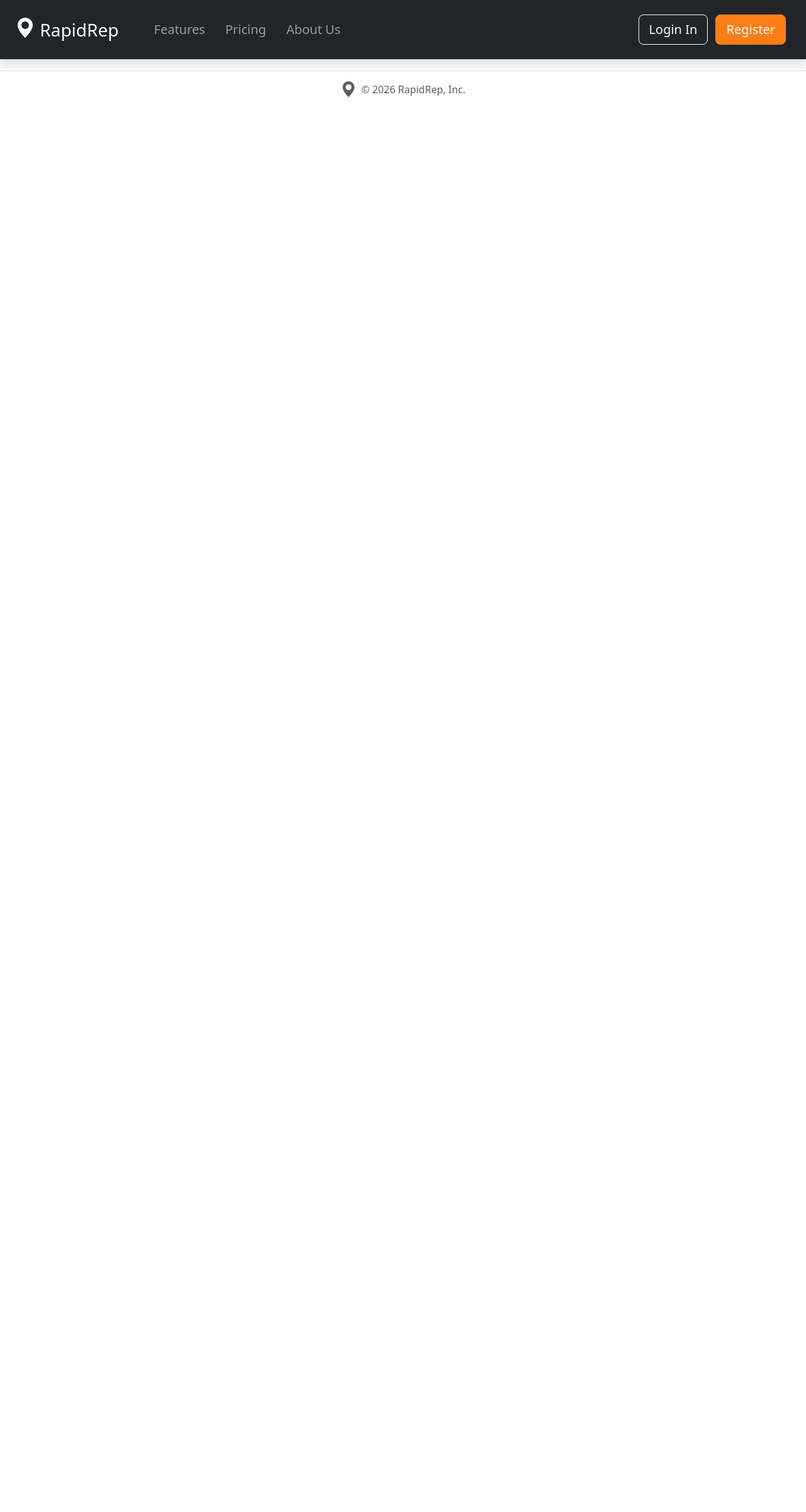
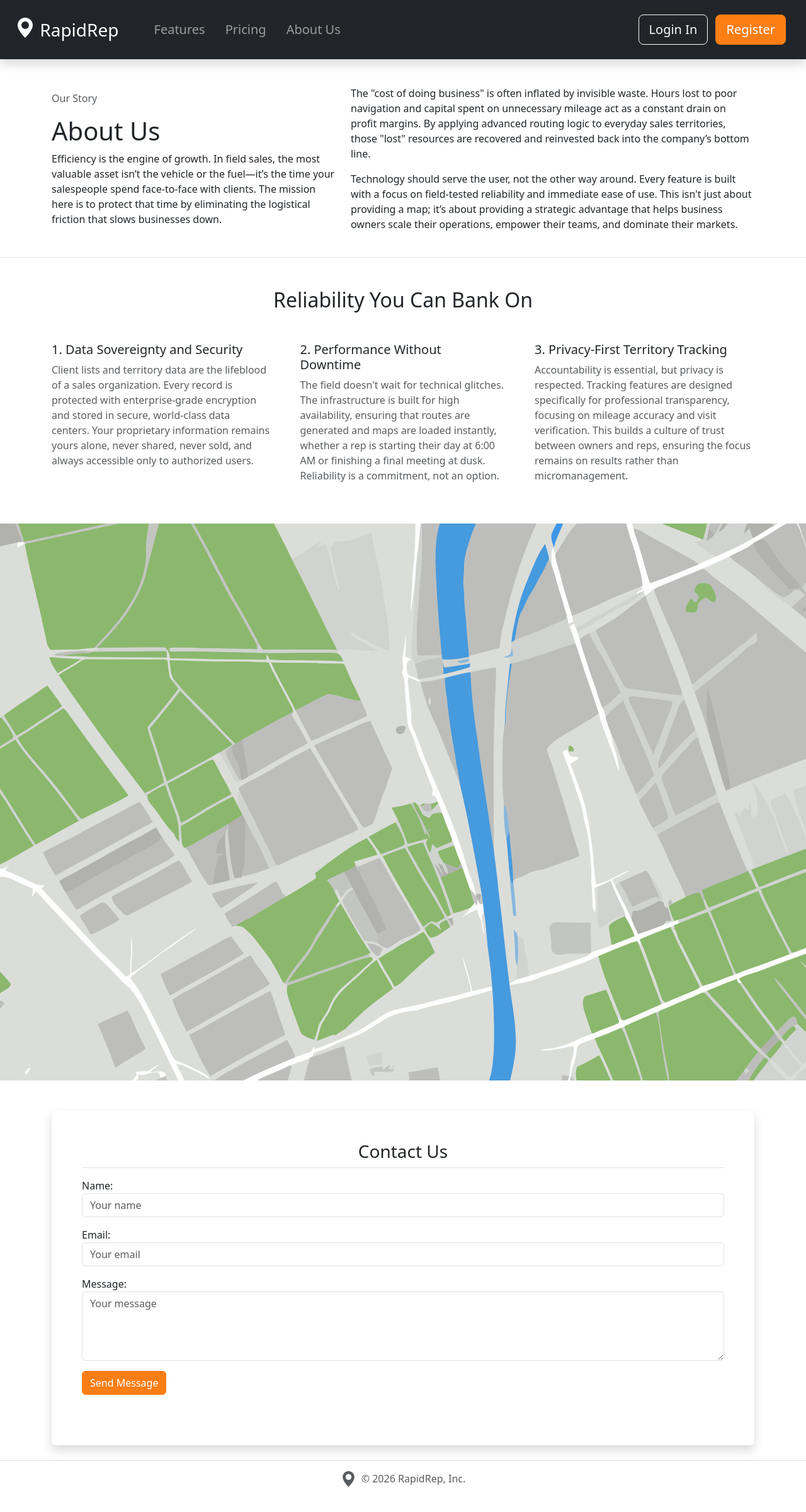
Before and after one commit to dpt-hub/CS50_final_project, a Flask app: page /about-us in a window 1280 px wide; the page is wider, and only the part inside the window is pictured. Shown: that part at 63% size. Before the commit the page ends 154 px from the top of that part, so only its background shows below. Run offline with Flask 3, Linux system fonts and the light colour scheme.

Commit message:
Created About Us page with Map and Contact Form (about_us.html)

```diff
--- a/app/templates/home/about_us.html
+++ b/app/templates/home/about_us.html
@@ -1,4 +1,57 @@
 {% extends "/home/base.html" %}
 {% block content %}
-
+    <div class="container py-4 mt-4 max">
+        <div class="row align-items-center">
+            <div class="col-5">
+                <p class="text-body-secondary">Our Story</p>
+                <h1>About Us</h1>
+                <p>Efficiency is the engine of growth. In field sales, the most valuable asset isn’t the vehicle or the fuel—it’s the time your salespeople spend face-to-face with clients. The mission here is to protect that time by eliminating the logistical friction that slows businesses down.</p>
+            </div>
+            <div class="col">
+                <p>The "cost of doing business" is often inflated by invisible waste. Hours lost to poor navigation and capital spent on unnecessary mileage act as a constant drain on profit margins. By applying advanced routing logic to everyday sales territories, those "lost" resources are recovered and reinvested back into the company’s bottom line.</p>
+                <p>Technology should serve the user, not the other way around. Every feature is built with a focus on field-tested reliability and immediate ease of use. This isn't just about providing a map; it’s about providing a strategic advantage that helps business owners scale their operations, empower their teams, and dominate their markets.</p>
+            </div>
+        </div>
+    </div>
+    <div class="w-100 border-top"></div>
+    <div class="container py-4 mt-4">
+        <h2 class="text-center">Reliability You Can Bank On</h2>
+        <div class="d-flex gap-5 mt-5">
+            <div>
+                <h3 class="fs-5">1. Data Sovereignty and Security</h3>
+                <p class="text-body-secondary">Client lists and territory data are the lifeblood of a sales organization. Every record is protected with enterprise-grade encryption and stored in secure, world-class data centers. Your proprietary information remains yours alone, never shared, never sold, and always accessible only to authorized users.</p>
+            </div>
+            <div>
+                <h3 class="fs-5">2. Performance Without Downtime</h3>
+                <p class="text-body-secondary">The field doesn't wait for technical glitches. The infrastructure is built for high availability, ensuring that routes are generated and maps are loaded instantly, whether a rep is starting their day at 6:00 AM or finishing a final meeting at dusk. Reliability is a commitment, not an option.</p>
+            </div>
+            <div>
+                <h3 class="fs-5">3. Privacy-First Territory Tracking</h3>
+                <p class="text-body-secondary">Accountability is essential, but privacy is respected. Tracking features are designed specifically for professional transparency, focusing on mileage accuracy and visit verification. This builds a culture of trust between owners and reps, ensuring the focus remains on results rather than micromanagement.</p>
+            </div>
+        </div>
+    </div>
+    <div class="mt-4">
+        <img src="{{ url_for('static', filename='map.png') }}" alt="">
+        <div class="container max">
+            <div class="bg-white p-5 rounded shadow mt-5">
+                <h3 class="text-center">Contact Us</h3>
+                <form class="form border-top">
+                    <div class="my-3">
+                        <label for="name">Name:</label>
+                        <input class="form-control" type="text" placeholder="Your name" id="name">
+                    </div>
+                    <div class="my-3">
+                        <label for="email">Email:</label>
+                        <input class="form-control" type="text" placeholder="Your email" id="email">
+                    </div>
+                    <div class="my-3">
+                        <label for="message">Message:</label>
+                        <textarea class="form-control" id="message" placeholder="Your message" rows="4"></textarea>
+                        <button class="btn btn-primary my-3" type="submit">Send Message</button>
+                    </div>
+                </form>
+            </div>
+        </div>
+    </div>
 {% endblock %}
```
Also changed, not shown: app/static/map.png (added).
